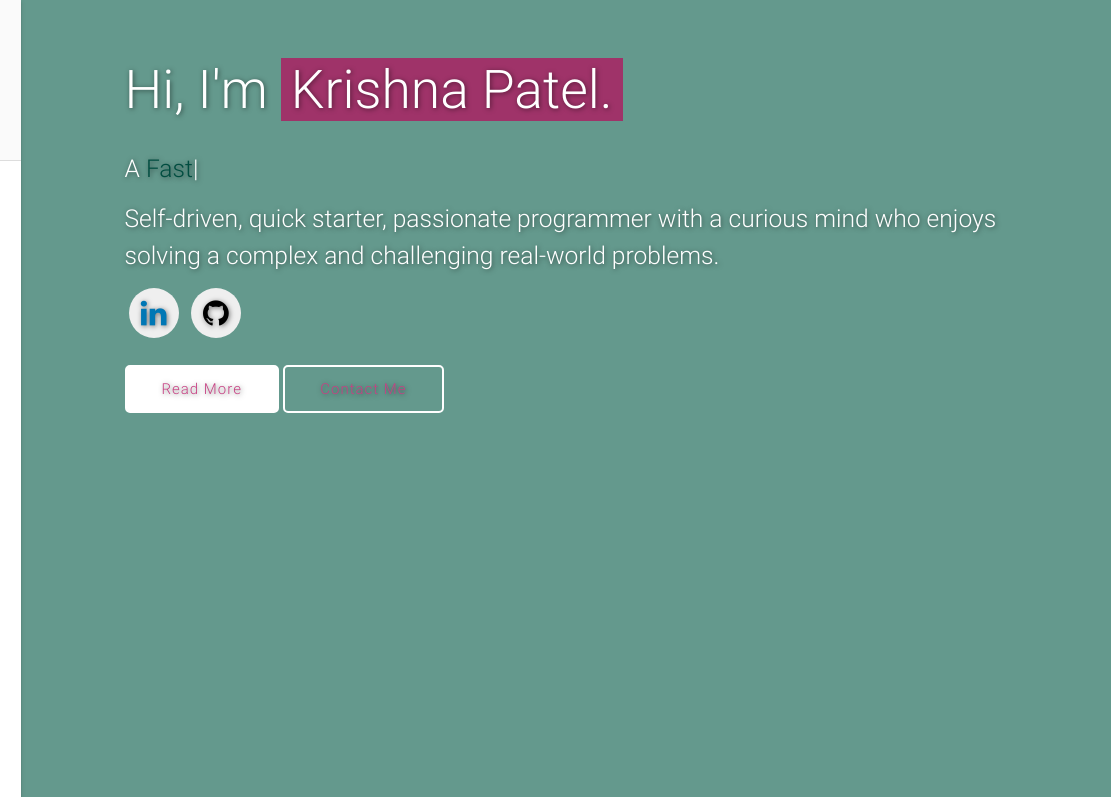
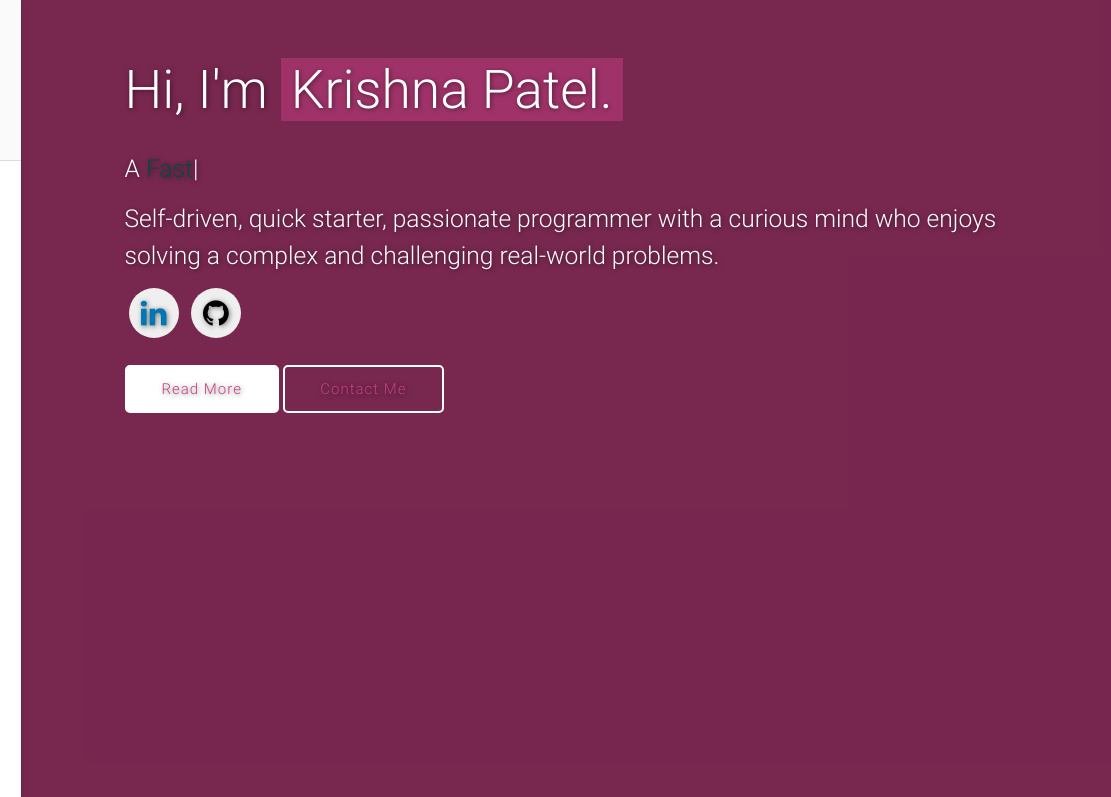
Before and after one commit to krishnapatel17/krishnapatel17.github.io, a plain HTML site: page index.html in a window 1280 px wide. Shown: the top 797 px of the page, 169-1280 px from the left. Drawn offline with nearby package versions, Linux system fonts and the light colour scheme.

Commit message:
Update style.css to change intro section colour

```diff
--- a/assets/css/style.css
+++ b/assets/css/style.css
@@ -320,7 +320,7 @@ h3 {
 } */
 
 #intro.section {
-  background: #a7ffeb repeat;
+  background: #c74083 repeat;
   position: relative;
 }
 
```
